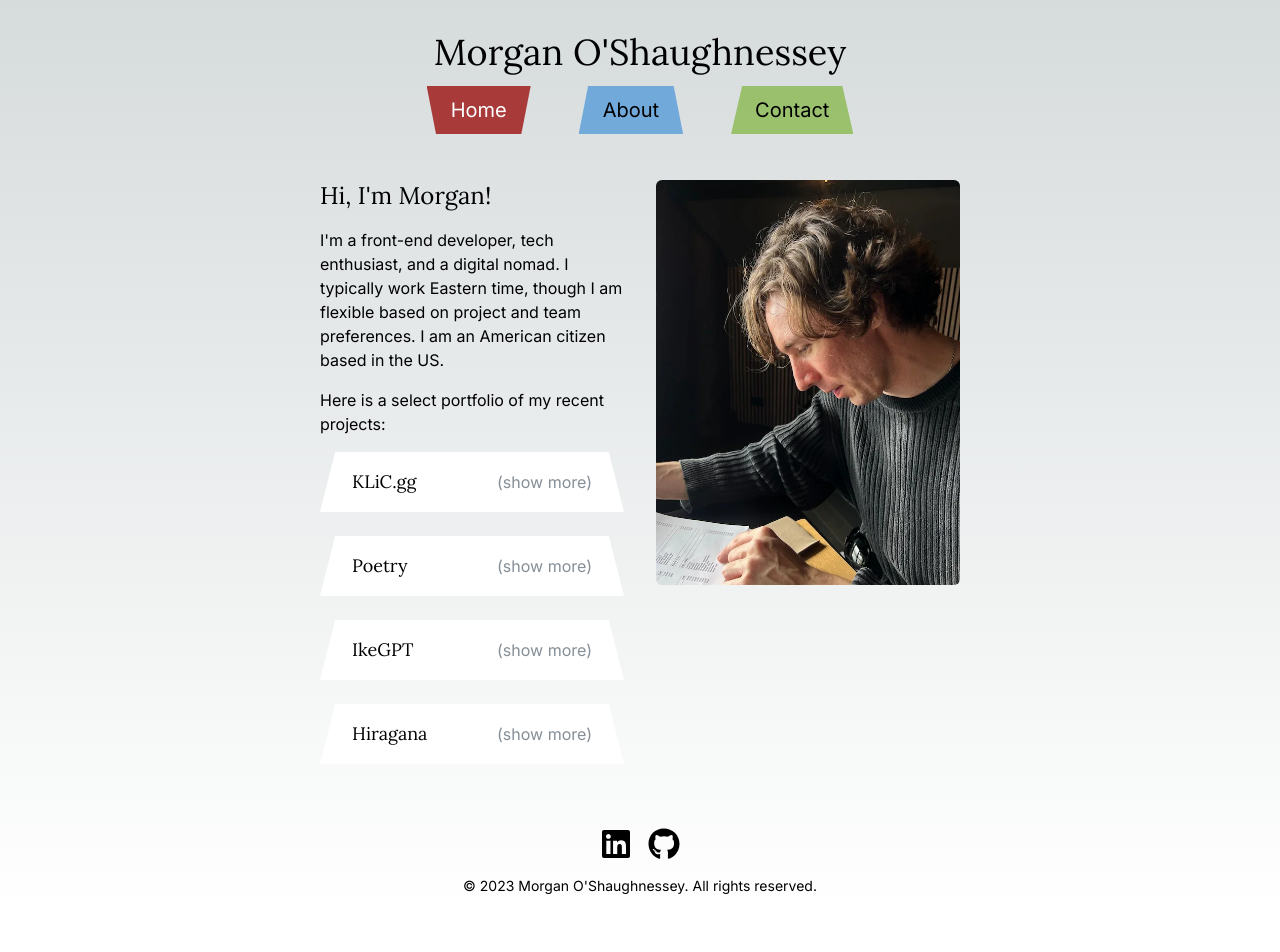
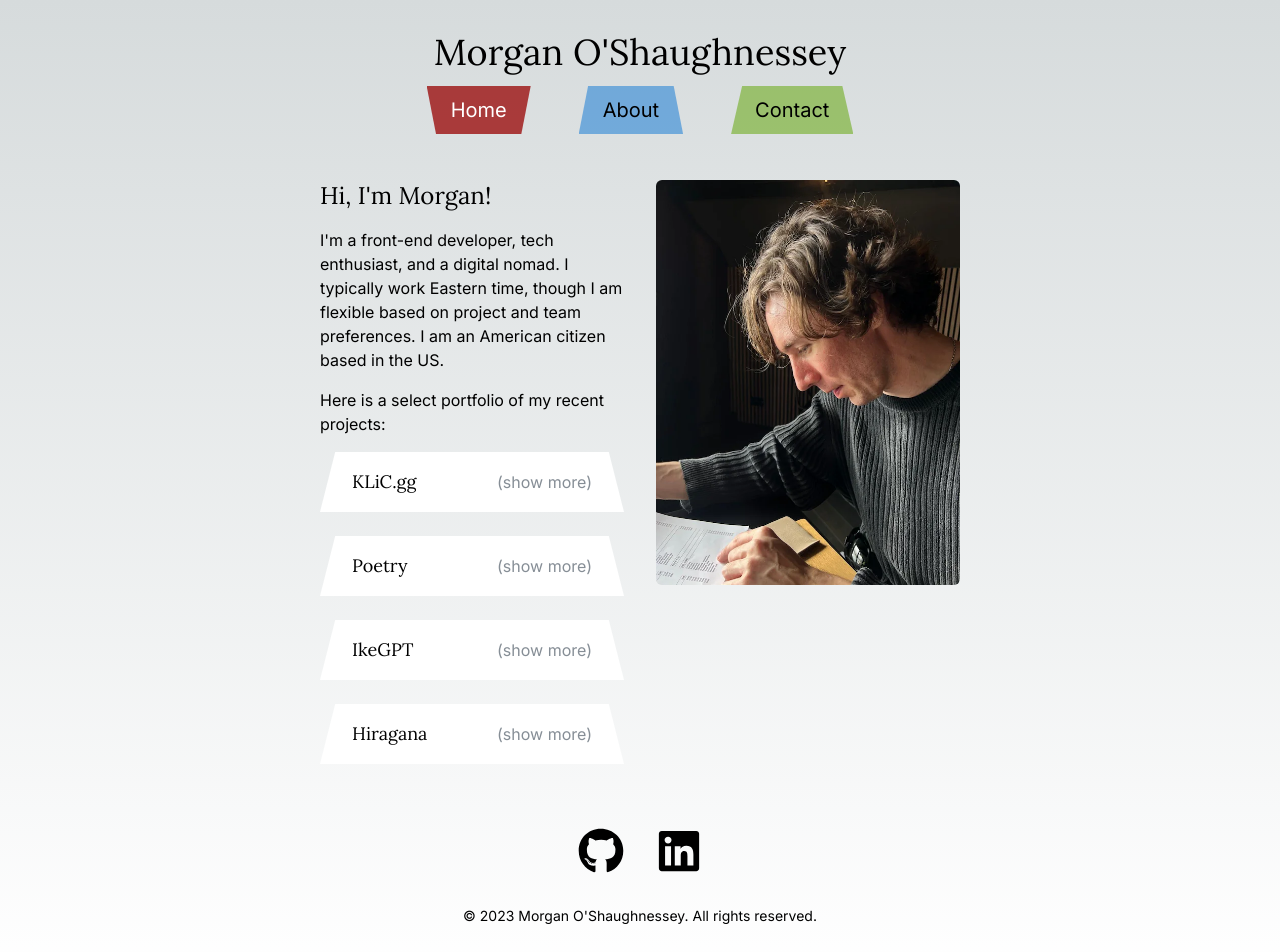
Before and after one commit to theMorganObject/tmo-portfolio, a Next.js app: page / in a window 1280 px wide. Shown: the top 952 px of the page. Before the commit the page ends 912 px from the top, so only its background shows below. Built offline with nearby package versions, Linux system fonts and the light colour scheme.

Commit message:
footer styling

```diff
--- a/src/components/UI/Footer.tsx
+++ b/src/components/UI/Footer.tsx
@@ -5,7 +5,18 @@ function Footer() {
 
   return (
     <footer className='text-center py-4 text-sm text-gray-600'>
-      <div className='flex justify-center gap-4 mb-4'>
+      <div className='flex justify-center gap-8 mb-8'>
+        <a
+          href='https://github.com/theMorganObject'
+          target='_blank'
+          rel='noopener noreferrer'
+          aria-label='GitHub'
+        >
+          <FaGithub
+            className='text-gray-600 hover:text-gray-800 transition-colors duration-300'
+            size={46}
+          />
+        </a>
         <a
           href='https://www.linkedin.com/in/morgan-o-shaughnessey/'
           target='_blank'
@@ -14,22 +25,13 @@ function Footer() {
         >
           <FaLinkedin
             className='text-gray-600 hover:text-gray-800 transition-colors duration-300'
-            size={32}
-          />
-        </a>
-        <a
-          href='https://github.com/theMorganObject'
-          target='_blank'
-          rel='noopener noreferrer'
-          aria-label='GitHub'
-        >
-          <FaGithub
-            className='text-gray-600 hover:text-gray-800 transition-colors duration-300'
-            size={32}
+            size={46}
           />
         </a>
       </div>
-      &copy; {getCurrentYear()} Morgan O'Shaughnessey. All rights reserved.
+      <div className='mb-8'>
+        &copy; {getCurrentYear()} Morgan O'Shaughnessey. All rights reserved.
+      </div>
     </footer>
   );
 }
```
